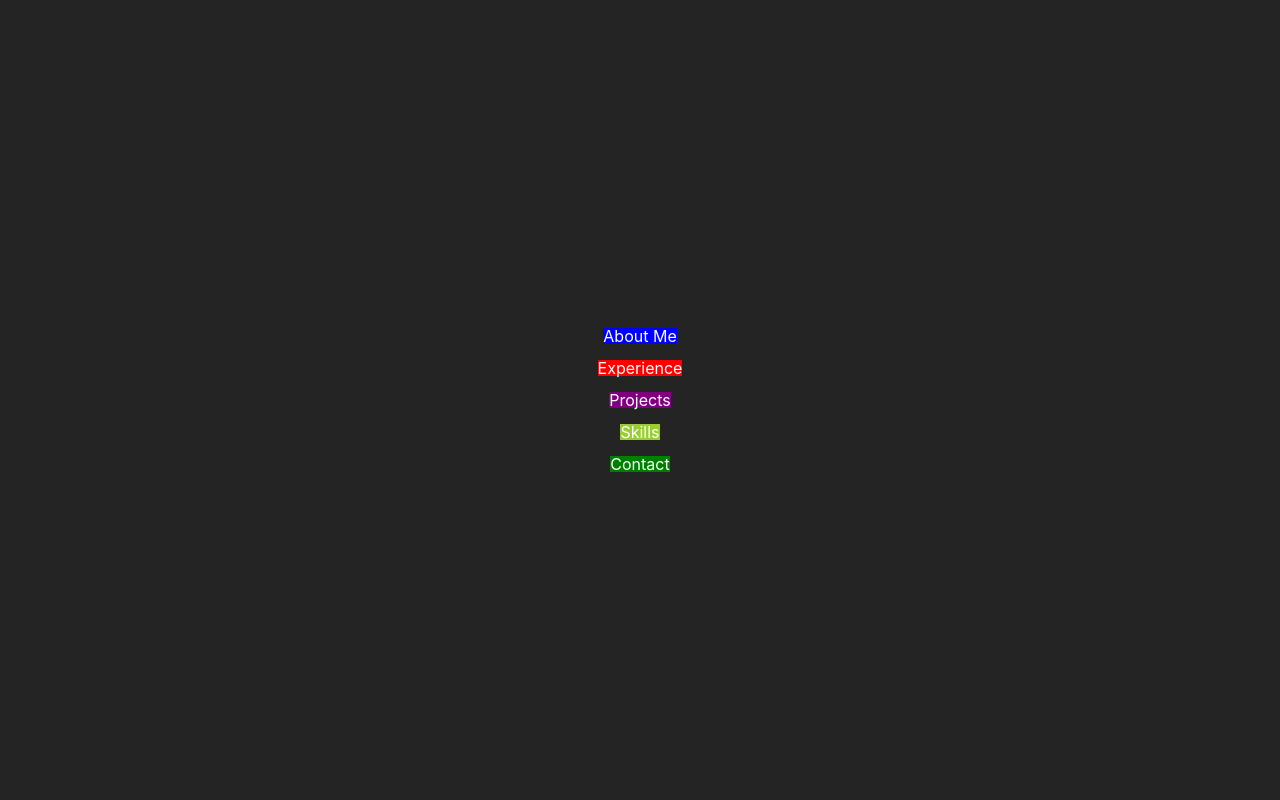
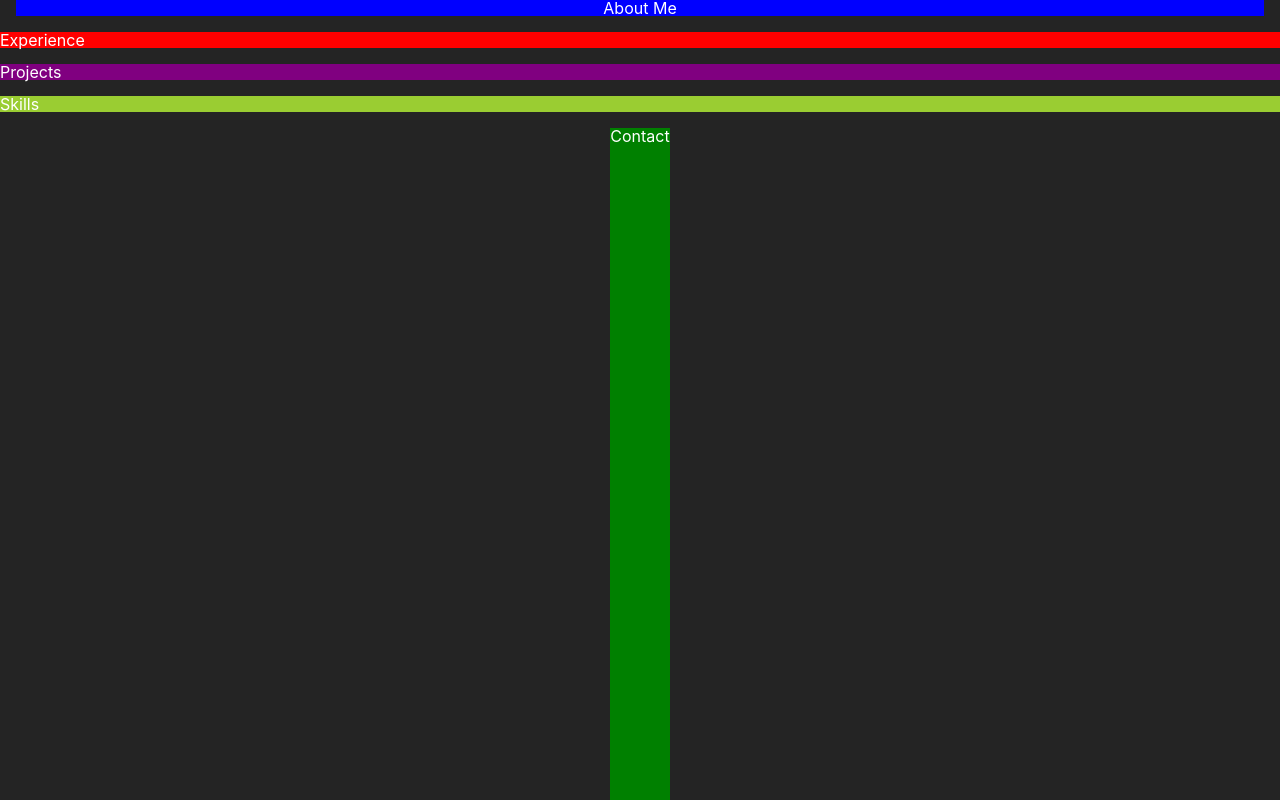
Before and after one commit to bwt2/my-website, a React (Vite) app: page / in a window 1280 px wide. Built offline with nearby package versions, Linux system fonts and the light colour scheme.

Commit message:
scaffold v3

```diff
--- a/src/App.module.css
+++ b/src/App.module.css
@@ -1,6 +1,5 @@
 .container {
   display: flex;
-  justify-content: center;
   align-items: center;
   flex-direction: column;
   gap: 1rem;
--- a/src/pages/AboutMe/AboutMe.jsx
+++ b/src/pages/AboutMe/AboutMe.jsx
@@ -3,7 +3,7 @@ import styles from './AboutMe.module.css'
 export default function AboutMe() {
     return (
         <div className={styles.container}>
-            <p>About Me</p>
+            About Me
         </div>
     );
 }
--- a/src/pages/AboutMe/AboutMe.module.css
+++ b/src/pages/AboutMe/AboutMe.module.css
@@ -1,3 +1,9 @@
 .container {
+    --margin-value: 1rem;
+    width: calc(100% - 2*var(--margin-value));
+    margin: 0 var(--margin-value);
+    box-sizing: border-box;
+    display: flex;
+    justify-content: center;
     background-color: blue;
 }
--- a/src/pages/Contact/Contact.module.css
+++ b/src/pages/Contact/Contact.module.css
@@ -1,3 +1,4 @@
 .container {
     background-color: green;
+    flex: 1;
 }
--- a/src/pages/Experience/Experience.module.css
+++ b/src/pages/Experience/Experience.module.css
@@ -1,3 +1,4 @@
 .container {
     background-color: red;
+    width: 100%;
 }
--- a/src/pages/Projects/Projects.module.css
+++ b/src/pages/Projects/Projects.module.css
@@ -1,3 +1,4 @@
 .container {
     background-color: purple;
+    width: 100%;
 }
--- a/src/pages/Skills/Skills.module.css
+++ b/src/pages/Skills/Skills.module.css
@@ -1,3 +1,4 @@
 .container {
     background-color: yellowgreen;
+    width: 100%;
 }
```
